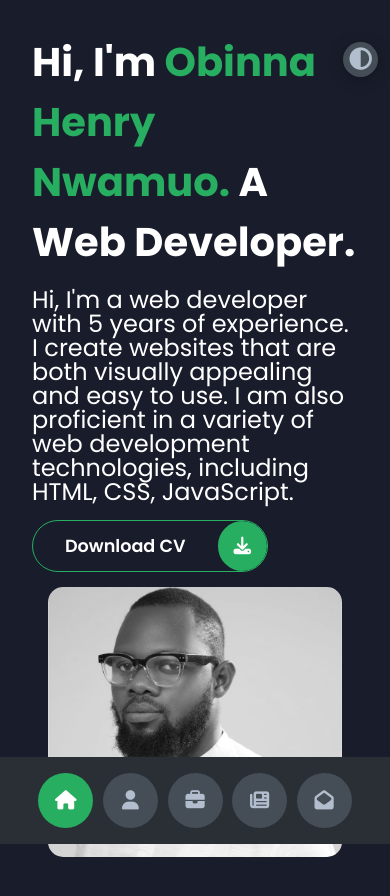
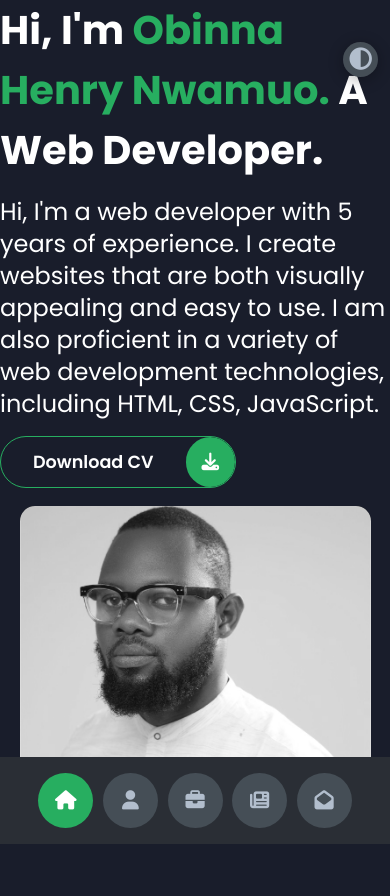
Before and after one commit to Mchenry19/my-p, a plain HTML site: page index.html in a window 390 px wide. Drawn offline with Linux system fonts and the light colour scheme.

Commit message:
Made some changes
changes were made on the media query file

```diff
--- a/styles/_media.scss
+++ b/styles/_media.scss
@@ -124,6 +124,11 @@
     .header-content {
         grid-template-columns: 1fr;
         padding-bottom: 6rem;
+        .right-header {
+            p {
+                font-style: 1.2rem;
+            }
+        }
     }
 
     .left-header {
@@ -174,3 +179,16 @@
         margin: 2rem;
     }
 }
+
+@media screen and (max-width: 700px) {
+    .about-container {
+        grid-template-columns: 1fr;
+        .right-about {
+            padding-top: 2.5rem;
+        }
+    }
+    .section {
+        padding: 0;
+        margin: 0;
+    }
+}
--- a/styles/styles.scss
+++ b/styles/styles.scss
@@ -237,7 +237,7 @@ section {
         }
         p {
             margin: 1rem 0 1rem 0;
-            line-height: 1.5rem;
+            line-height: 2rem;
             width: fit-content;
             font-size: 1.5rem;
         }
```
Also changed, not shown: styles/styles.css, 1 other file.
